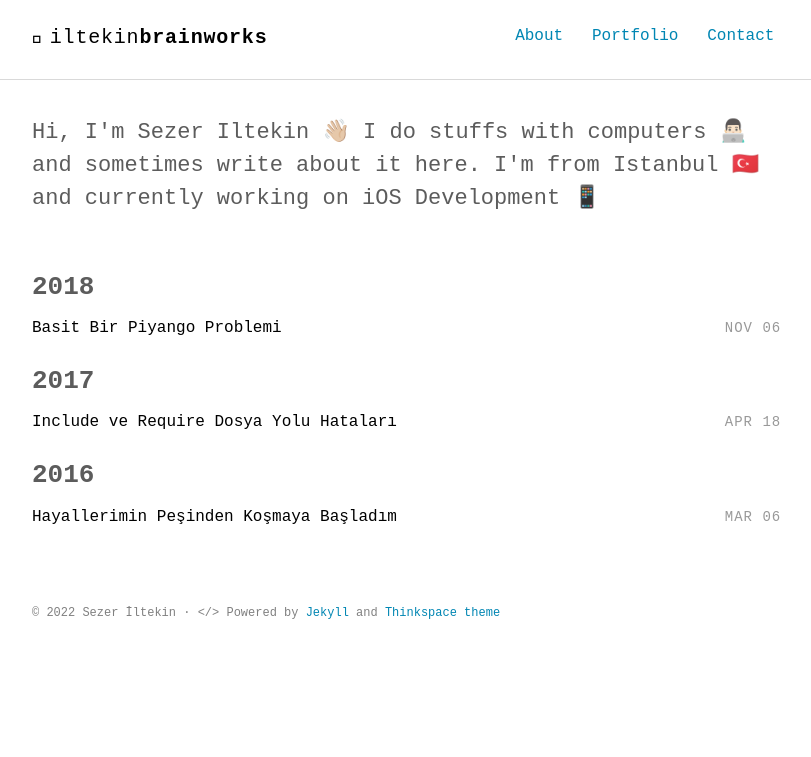
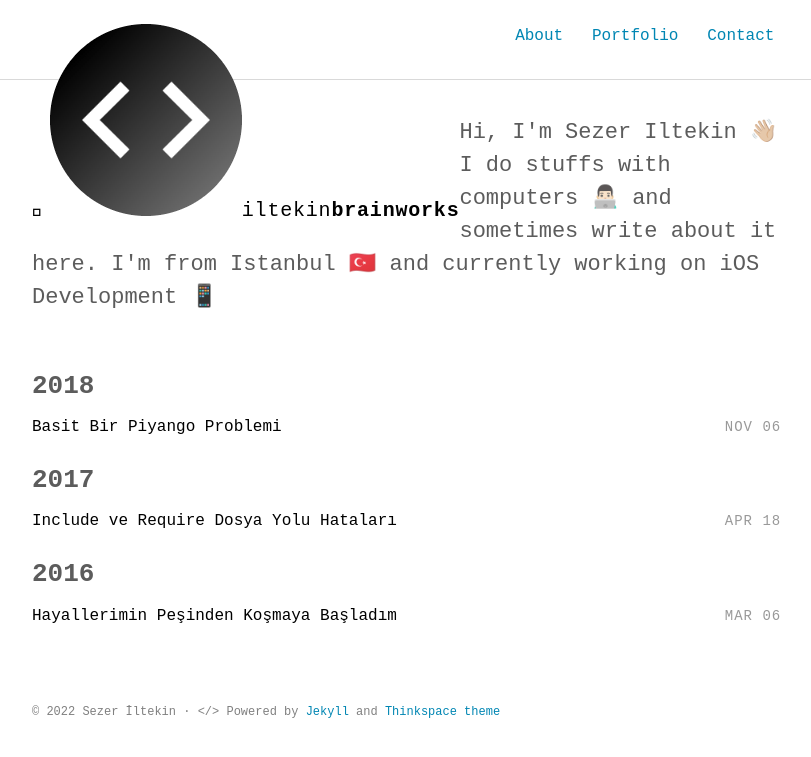
Before and after one commit to iltekin/iltekin.github.io, a Jekyll site: the page built from index.html, in a window 1280 px wide. Shown: the top 757 px of the page, without its empty margins (232-1043 px from the left). Built offline with Jekyll 4.4.1, drawn with Linux system fonts in a browser that asks for light colours; some web fonts are replaced.

```diff
--- a/_includes/nav.html
+++ b/_includes/nav.html
@@ -1,7 +1,7 @@
 
 <nav class="nav">
   <div class="container">
-    <h1 class="logo"><a href="{{ '/' | prepend: site.baseurl | prepend: site.url }}">{{ site.title_left }}<span>{{ site.title_right }}</span></a></h1>
+    <h1 class="logo"><a href="{{ '/' | prepend: site.baseurl | prepend: site.url }}"><img src="{{ '/assets/images/favicon.png' | prepend: site.baseurl | prepend: site.url }}">{{ site.title_left }}<span>{{ site.title_right }}</span></a></h1>
     <ul class="navbar">
       <li><a href="{{ '/about' | prepend: site.baseurl | prepend: site.url }}">About</a></li>
       <li><a href="{{ '/portfolio' | prepend: site.baseurl | prepend: site.url }}">Portfolio</a></li>
```
